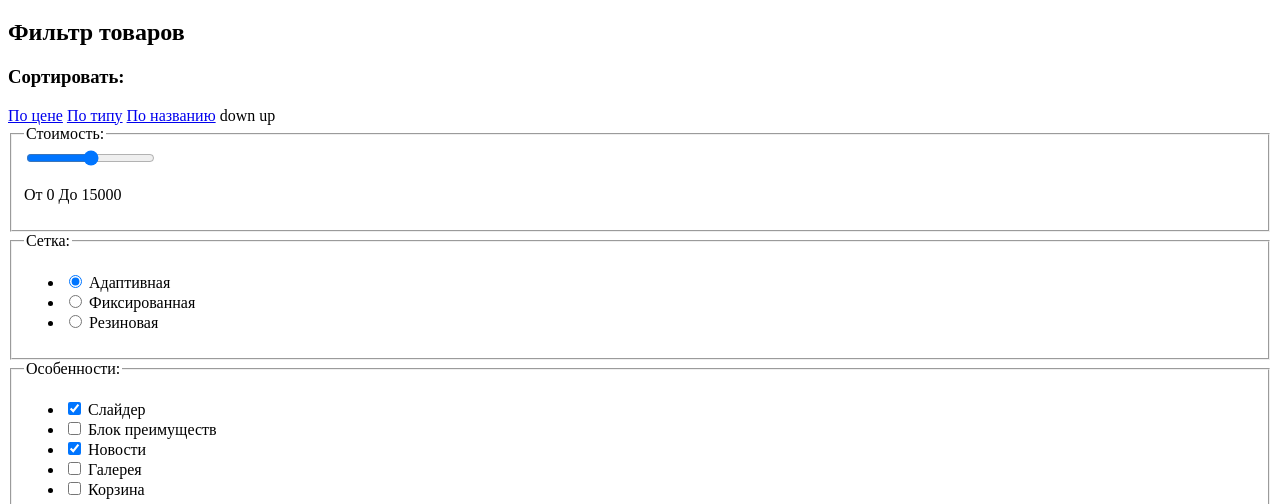
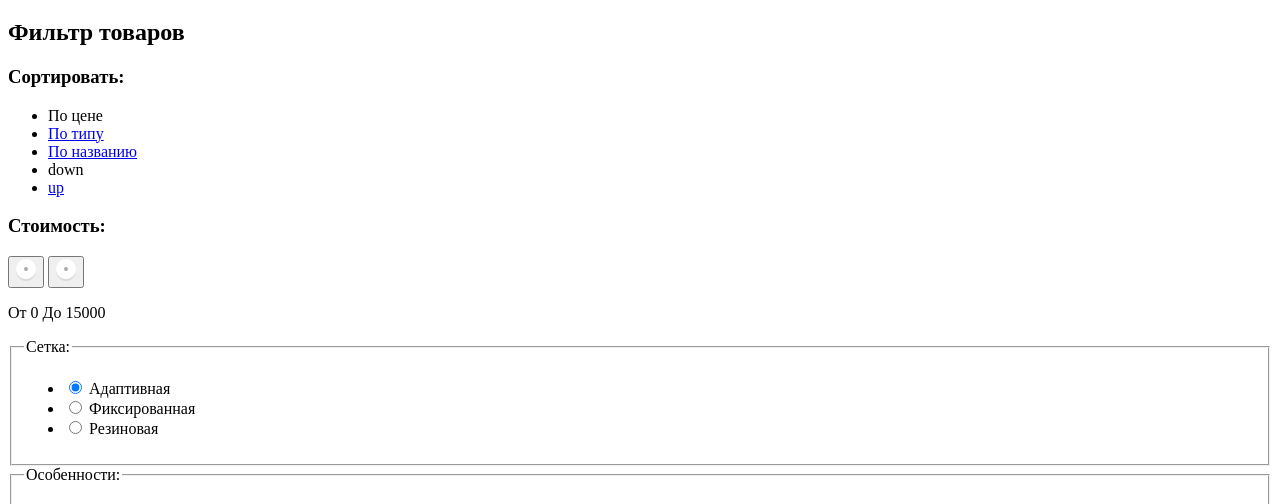
Before and after one commit to MaryIvanova/515005-nerds, a plain HTML site: page catalog.html in a window 1280 px wide. Shown: the part 260-764 px from the top of the page. Drawn offline with Linux system fonts and the light colour scheme.

Commit message:
Завершаем разметку личного проекта

```diff
--- a/catalog.html
+++ b/catalog.html
@@ -23,24 +23,25 @@
 			<h1 class="page-title">Магазин готовых шаблонов</h1>
 			<section class="filters">
 				<h2 class="visually-hidden">Фильтр товаров</h2>
-				<div class="sort">
+				<div class="sort-list">
 					<h3 class="sort-title">Сортировать:</h3>
-					<a class="sort active" href="#">По цене</a>
-					<a class="sort" href="#">По типу</a>
-					<a class="sort" href="#">По названию</a>
-					<span>down</span>
-					<span>up</span>
+					<ul class="sort-items">
+						<li class="sort active">По цене</li>
+						<li class="sort"><a href="#">По типу</a></li>
+						<li class="sort"><a href="#">По названию</a></li>
+						<li class="sort-change active">down</li>
+						<li class="sort-change"><a href="#">up</a></li>
+					</ul>
+				</div>
+				<div class="cost">
+					<h3 class="cost-title">Стоимость:</h3>
+					<button><img src="img/filter-button.svg" width="20" height="23" alt="Кнопка"></button>
+					<button><img src="img/filter-button.svg" width="20" height="23" alt="Кнопка"></button>
+					<p>От 0 До 15000</p>
 				</div>
 				<form class="filters" method="get" action="https://echo.htmlacademy.ru" oninput="costoutput.value=cost.value">
-					<fieldset>
-						<legend>Стоимость:</legend>
-						<input type="range" id="cost" name="cost" min="0" max="25000">
-						<p>От <span>0</span> До
-						<output id="costoutput" name="costoutput">15000</output>
-						</p>
-					</fieldset>
-					<fieldset>
-						<legend>Сетка:</legend>
+					<fieldset class="filters-list">
+						<legend class="filter-title">Сетка:</legend>
 						<ul class="filter-items">
 							<li class="filter-option">
 								<input class="visually-hidden filter-input filter-input-radio" type="radio" name="grid" value="adaptive" id="filter-adaptive" checked>
@@ -56,8 +57,8 @@
 							</li>
 						</ul>
 					</fieldset>
-					<fieldset>
-						<legend>Особенности:</legend>
+					<fieldset class="filters-list">
+						<legend class="filter-title">Особенности:</legend>
 						<ul class="filter-items">
 							<li class="filter-option">
 								<input class="visually-hidden filter-input filter-input-checkbox" type="checkbox" name="slider" id="filter-slider" checked>
@@ -131,7 +132,7 @@
 						<a href="kvast.html"><img src="img/img-kvast.jpg" width="360" height="576" alt="Промо-сайт производителя крафтового кваса"></a>
 						<section class="modal modal-buy">
 							<h2>Кваст</h2>
-							<p>Промо-сайт производителя крафтового кваса/p>
+							<p>Промо-сайт производителя крафтового кваса</p>
 							<a href="#" class="button">9900 руб.</a>
 						</section>
 					</li>
```
Lines whose indentation alone changed are shown as unchanged.
